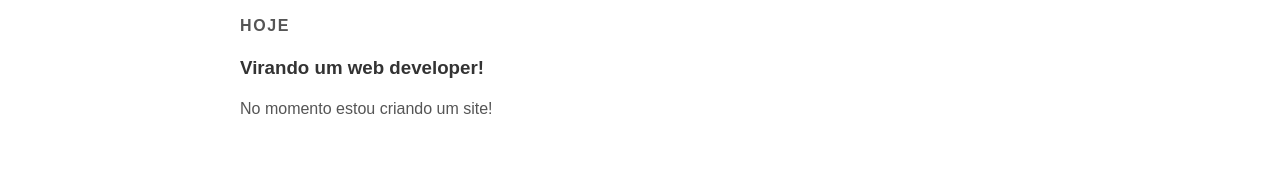
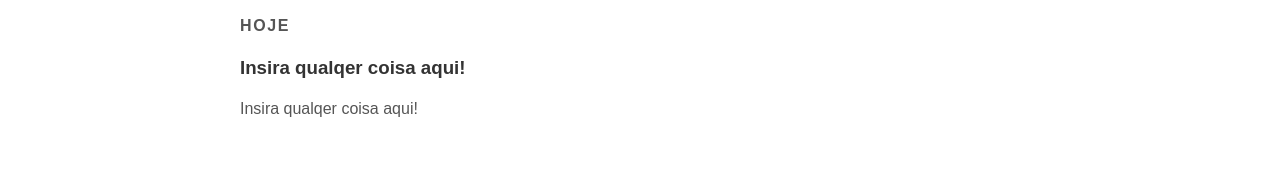
Before and after one commit to JoSoyVine/JoSoyVine.github.io, a plain HTML site: page index.html in a window 1280 px wide. Shown: the part 272-443 px from the top of the page. Drawn offline with Linux system fonts and the light colour scheme.

Commit message:
Update index.html

```diff
--- a/index.html
+++ b/index.html
@@ -25,9 +25,9 @@
          <span>Vine</span>
        </div>
        <p class="post-date">Hoje</p>
-       <h3 class="post-title">Virando um web developer!</h3>
+       <h3 class="post-title">Insira qualqer coisa aqui!</h3>
        <div class="post-content">
-         <p>No momento estou criando um site!</p>
+         <p>Insira qualqer coisa aqui!</p>
        </div><!-- post-content -->
      </div><!-- post -->
   </div><!-- post-container -->
```
